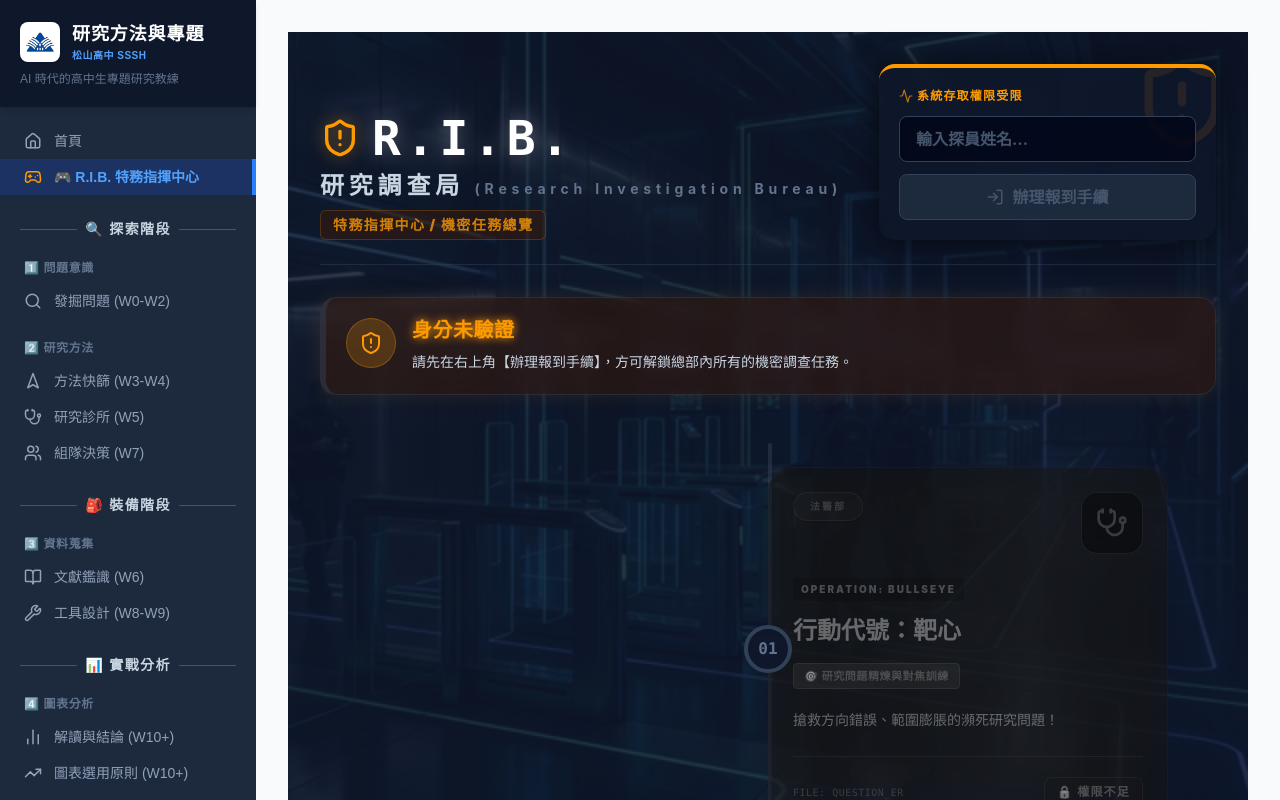
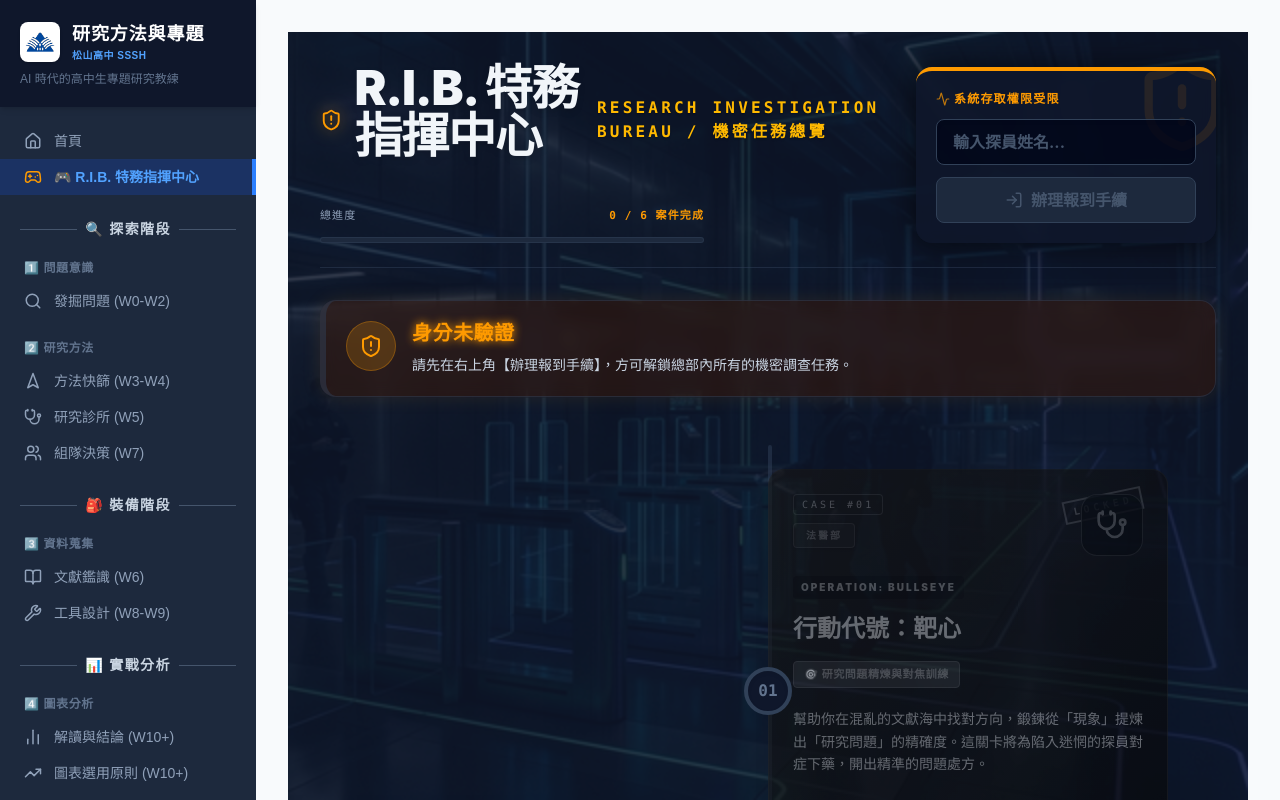
Before and after one commit to Ivanchen114/research-navigator, a React (Vite) app: page /games in a window 1280 px wide. Built offline with nearby package versions, Linux system fonts and the light colour scheme.

Commit message:
UI: 將 GameHub 卡片升級為機密檔案材質並實裝全域 Footer

```diff
--- a/src/layouts/Layout.jsx
+++ b/src/layouts/Layout.jsx
@@ -1,6 +1,7 @@
 import React, { useState } from 'react';
 import { NavLink, Outlet } from 'react-router-dom';
 import { Menu, X, Home, Navigation2, BarChart2, Search, BookOpen, Users, Gamepad2, Stethoscope, Wrench, HeartPulse, Bug, ChartNoAxesCombined, Palette, TrendingUp } from 'lucide-react';
+import { Footer } from '../components/Footer';
 
 export const Layout = () => {
     const [isMobileMenuOpen, setIsMobileMenuOpen] = useState(false);
@@ -143,6 +144,7 @@ export const Layout = () => {
                 {/* Scrollable Main View */}
                 <main className="flex-1 overflow-y-auto p-4 md:p-8 relative">
                     <Outlet />
+                <Footer />
                 </main>
             </div>
 
--- a/src/pages/games/GameHub.jsx
+++ b/src/pages/games/GameHub.jsx
@@ -9,66 +9,78 @@ import {
 // 定義六大任務卡片資料
 const RIB_MISSIONS = [
     {
+        caseCode: 'CASE #01',
+        tags: ['W0-W2', '問題意識', '靶心對焦'],
         id: 'question-er',
         title: "行動代號：靶心",
         english: "Operation: Bullseye",
         department: "法醫部",
         departmentColor: "text-rose-500 bg-rose-500/10 border-rose-500/30",
         icon: <Stethoscope size={32} className="text-rose-500" />,
-        desc: "搶救方向錯誤、範圍膨脹的瀕死研究問題！",
+        desc: "幫助你在混亂的文獻海中找對方向，鍛鍊從「現象」提煉出「研究問題」的精確度。這關卡將為陷入迷惘的探員對症下藥，開出精準的問題處方。",
         learningObjective: "研究問題精煉與對焦訓練",
         path: "/game/question-er",
         status: "active"
     },
     {
+        caseCode: 'CASE #02',
+        tags: ['W3-W5', '方法快篩', '裝備盤點'],
         id: 'tool-quiz',
         title: "裝備檢定測試",
         english: "Gear Check Protocol",
         department: "重案部",
         departmentColor: "text-amber-500 bg-amber-500/10 border-amber-500/30",
         icon: <Search size={32} className="text-amber-500" />,
-        desc: "抵達案發現場，迅速拔出最適合的辦案道具！",
+        desc: "研究現場千變萬化，裝備拿錯全盤皆輸。面對不同的案件委託，你能迅速判斷該使用問卷、訪談、實驗，還是觀察法嗎？快來測試你的鑑識直覺！",
         learningObjective: "研究工具與資料蒐集方法辨識",
         path: "/game/tool-quiz",
         status: "active"
     },
     {
+        caseCode: 'CASE #03',
+        tags: ['W6', '文獻鑑識', '學術誠信'],
         id: 'citation-detective',
         title: "獵狐行動",
         english: "Operation: Foxhunt",
         department: "重案部",
         departmentColor: "text-emerald-500 bg-emerald-500/10 border-emerald-500/30",
         icon: <BookOpen size={32} className="text-emerald-500" />,
-        desc: "審問可疑文獻，揪出換字抄襲與孤兒引用的罪犯！",
+        desc: "學術界的陰暗角落藏有許多未爆彈！你將扮演獵狐特務，追查 10 件極具爭議的文獻引用疑案。辨識孤兒引用、換字抄襲等違規手法，守護學術誠信的防線。",
         learningObjective: "文獻真偽辨識與學術倫理審查",
         path: "/game/citation-detective",
         status: "active"
     },
     {
+        caseCode: 'CASE #04',
+        tags: ['W8-W9', '研究設計', '避險測試'],
         id: 'rx-inspector',
         title: "行動代號：防線",
         english: "Operation: Defense",
         department: "法醫部",
         departmentColor: "text-rose-500 bg-rose-500/10 border-rose-500/30",
         icon: <BriefcaseMedical size={32} className="text-rose-500" />,
-        desc: "找出問卷、訪談、實驗設計中的致命副作用！",
+        desc: "這是一場防禦戰！深入 10 個充滿致命設計缺陷的研究病例。從誘導性問卷到缺乏控制組的實驗，揪出錯誤並開立正確處方，確保研究方法無懈可擊。",
         learningObjective: "研究設計與方法學避險測試",
         path: "/game/rx-inspector",
         status: "active"
     },
     {
+        caseCode: 'CASE #05',
+        tags: ['W10+', '數據解讀', '批判思考'],
         id: 'data-detective',
         title: "真相濾鏡",
         english: "Truth Filter",
         department: "重案部",
         departmentColor: "text-emerald-500 bg-emerald-500/10 border-emerald-500/30",
         icon: <Bug size={32} className="text-emerald-500" />,
-        desc: "不被統計表象欺騙，精準分辨事實與主觀妄想！",
+        desc: "數字會說話，但有時候會說謊。戴上真相濾鏡，識破樣本偏差、倖存者偏差、辛普森悖論等數據陷阱。學習從客觀數據中得出穩健的結論。",
         learningObjective: "客觀數據解讀與批判性思維培養",
         path: "/game/data-detective",
         status: "active"
     },
     {
+        caseCode: 'CASE #06',
+        tags: ['W10+', '圖表選擇', '資訊呈現'],
         id: 'chart-matcher',
         title: "情報視覺化",
         english: "Intel Visualization",
@@ -131,10 +143,23 @@ export const GameHub = () => {
                     <div>
                         <div className="flex items-center gap-3 mb-2">
                             <ShieldAlert size={40} className="text-amber-500 drop-shadow-[0_0_8px_rgba(245,158,11,0.6)]" />
-                            <h1 className="text-4xl md:text-5xl font-black text-white tracking-widest drop-shadow-[0_0_10px_rgba(255,255,255,0.3)] font-mono">R.I.B.</h1>
+                            <h1 className="text-4xl md:text-5xl font-black text-slate-100 mb-4 tracking-tight drop-shadow-md">
+                                R.I.B. 特務指揮中心
+                            </h1>
+                            <p className="text-amber-400 font-mono text-sm md:text-base tracking-[0.2em] uppercase font-bold text-shadow-sm">
+                                Research Investigation Bureau / 機密任務總覽
+                            </p>
                         </div>
-                        <h2 className="text-xl md:text-2xl font-bold text-slate-300 tracking-[0.2em]">研究調查局 <span className="text-sm text-slate-500">(Research Investigation Bureau)</span></h2>
-                        <p className="text-amber-500/80 mt-2 font-black tracking-widest text-sm bg-amber-950/40 inline-block px-3 py-1 rounded-md border border-amber-500/20">特務指揮中心 / 機密任務總覽</p>
+                        {/* Progress Bar Component */}
+                        <div className="mt-8 max-w-sm">
+                            <div className="flex justify-between text-[11px] font-mono tracking-widest mb-3">
+                                <span className="text-slate-400">總進度</span>
+                                <span className="text-amber-500 font-bold">0 / 6 案件完成</span>
+                            </div>
+                            <div className="h-1.5 bg-slate-800 rounded-full overflow-hidden border border-slate-700/50 relative">
+                                <div className="absolute top-0 bottom-0 left-0 bg-gradient-to-r from-amber-600 to-amber-400 w-[0%] transition-all duration-1000" style={{ boxShadow: '0 0 10px rgba(245,158,11,0.5)' }}></div>
+                            </div>
+                        </div>
                     </div>
 
                     {/* 登入狀態儀表板 */}
@@ -235,20 +260,39 @@ export const GameHub = () => {
                                     <div className={`w-full pl-[90px] pr-4 md:px-0 md:w-1/2 flex ${isEven ? 'md:justify-start md:pr-12' : 'md:justify-end md:pl-12'}`}>
                                         <div
                                             onClick={() => navigateToMission(mission.path)}
-                                            className={`w-full group relative bg-slate-900/60 rounded-3xl p-6 border transition-all duration-300 flex flex-col backdrop-blur-md overflow-hidden ${isLoggedIn
-                                                    ? 'border-slate-700 hover:border-amber-500/50 hover:bg-slate-800/80 cursor-pointer hover:-translate-y-2 hover:shadow-[0_15px_40px_rgba(0,0,0,0.6)]'
+                                            className={`w-full group relative bg-gradient-to-br from-slate-900 to-slate-950 rounded-2xl p-6 border transition-all duration-300 flex flex-col overflow-hidden shadow-xl ${isLoggedIn
+                                                    ? 'border-slate-800 hover:border-amber-500/40 cursor-pointer hover:-translate-y-2 hover:shadow-[0_20px_40px_rgba(0,0,0,0.8),0_0_0_1px_rgba(245,158,11,0.2)]'
                                                     : 'border-slate-800/50 opacity-60 grayscale cursor-not-allowed'
                                                 }`}
                                         >
+                                            {/* Top Accent Line */}
+                                            {isLoggedIn && (
+                                                <div className="absolute top-0 left-0 right-0 h-[3px] bg-gradient-to-r from-amber-500 to-amber-600 origin-left scale-x-0 group-hover:scale-x-100 transition-transform duration-500 ease-out z-20"></div>
+                                            )}
+
                                             {/* Hover effect gradient overlay */}
                                             {isLoggedIn && (
-                                                <div className="absolute inset-0 bg-gradient-to-br from-white/5 to-transparent opacity-0 group-hover:opacity-100 transition-opacity pointer-events-none"></div>
+                                                <div className="absolute inset-0 bg-gradient-to-br from-amber-500/5 to-transparent opacity-0 group-hover:opacity-100 transition-opacity duration-500 pointer-events-none z-0"></div>
+                                            )}
+
+                                            {/* ACTIVE / LOCKED Stamp */}
+                                            {isLoggedIn ? (
+                                                <div className="absolute top-6 right-6 border-2 border-amber-500/30 text-amber-500/50 font-mono text-[10px] font-black tracking-[4px] px-2 py-0.5 -rotate-12 z-10 group-hover:border-amber-500 group-hover:text-amber-500 transition-colors shadow-[0_0_10px_rgba(245,158,11,0)] group-hover:shadow-[0_0_15px_rgba(245,158,11,0.2)] pointer-events-none">
+                                                    ACTIVE
+                                                </div>
+                                            ) : (
+                                                <div className="absolute top-6 right-6 border-2 border-slate-700 text-slate-600 font-mono text-[10px] font-black tracking-[4px] px-2 py-0.5 -rotate-12 z-10 pointer-events-none">
+                                                    LOCKED
+                                                </div>
                                             )}
 
                                             {/* Department Badge */}
-                                            <div className="flex justify-between items-start mb-6 relative z-10">
-                                                <div className={`px-4 py-1.5 rounded-full text-[10px] font-black tracking-[0.2em] border shadow-sm ${mission.departmentColor}`}>
+                                            <div className="flex justify-between items-start mb-5 relative z-10">
+                                                <div className="flex flex-col gap-2">
+                                                    <span className="font-mono text-[10px] text-slate-500 tracking-[3px] border border-slate-700/60 px-2 py-0.5 rounded-sm self-start bg-slate-900/50 shadow-inner">{mission.caseCode}</span>
+                                                    <div className={`px-3 py-1 rounded-sm text-[10px] font-black tracking-[0.2em] border shadow-sm self-start ${mission.departmentColor}`}>
                                                         {mission.department}
+                                                    </div>
                                                 </div>
                                                 <div className={`p-3.5 rounded-2xl bg-slate-950/80 shadow-inner group-hover:scale-110 transition-transform border border-slate-700/50 ${isLoggedIn ? 'text-slate-300 group-hover:text-amber-400' : 'text-slate-600'}`}>
                                                     {mission.icon}
@@ -269,18 +313,27 @@ export const GameHub = () => {
                                                 </p>
                                             </div>
 
-                                            {/* Action Button */}
-                                            <div className="pt-5 border-t border-slate-700/50 flex items-center justify-between relative z-10">
+                                            {/* Action Button & Tags */}
+                                            <div className="pt-5 mt-auto border-t border-slate-800/60 flex flex-col gap-4 relative z-10">
+                                                {/* Tags Row */}
+                                                <div className="flex flex-wrap gap-2">
+                                                    {mission.tags.map((tag, i) => (
+                                                        <span key={i} className="bg-slate-900/80 border border-slate-700/50 text-slate-400 text-[10px] font-bold px-2 py-0.5 rounded tracking-wide shadow-inner">#{tag}</span>
+                                                    ))}
+                                                </div>
+
+                                                <div className="flex items-center justify-between w-full">
                                                     <span className="text-[10px] font-mono text-slate-600 tracking-wider">FILE: {mission.id.split('-').join('_').toUpperCase()}</span>
                                                     {isLoggedIn ? (
-                                                    <div className="flex items-center gap-2 text-sm font-black text-amber-500 group-hover:translate-x-2 transition-transform tracking-widest bg-amber-950/30 px-3 py-1.5 rounded-lg border border-amber-500/20">
-                                                        查閱檔案 <ArrowRight size={16} />
+                                                        <div className="flex items-center gap-2 text-sm font-black text-amber-500 group-hover:translate-x-2 transition-transform tracking-widest bg-amber-950/20 hover:bg-amber-900/40 px-3 py-1.5 rounded-lg border border-amber-500/20 backdrop-blur-sm">
+                                                            解密檔案 <ArrowRight size={16} />
                                                         </div>
                                                     ) : (
                                                         <div className="text-xs font-bold text-slate-500 tracking-widest bg-slate-900/80 px-3 py-1.5 rounded-lg border border-slate-800">
                                                             🔒 權限不足
                                                         </div>
                                                     )}
+                                                </div>
                                             </div>
                                         </div>
                                     </div>
```
Also changed, not shown: src/components/Footer.jsx (added, +64 -0 lines). Lines whose indentation alone changed are shown as unchanged.
